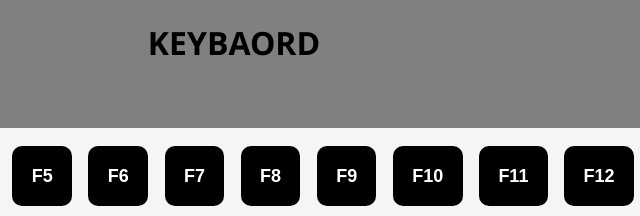
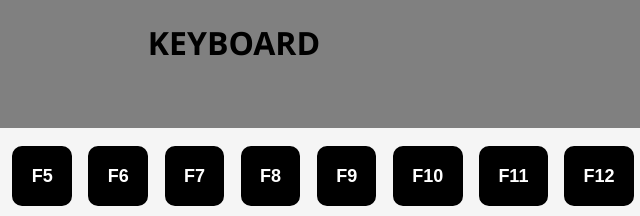
Before and after one commit to PratyushayanPaul/FlexKeyboard, a plain HTML site: page index.html in a window 1280 px wide. Shown: the top 216 px of the page, 406-1046 px from the left. Drawn offline with Linux system fonts and the light colour scheme.

Commit message:
Update index.html

```diff
--- a/index.html
+++ b/index.html
@@ -8,7 +8,7 @@
     <link rel="stylesheet" href="style.css">
 </head>
 <body>
-    <h1>KEYBAORD</h1>
+    <h1>KEYBOARD</h1>
     <div id="main">
         <div class="row">
             <div id="Esc" class="FirstRow">Esc</div>
```
